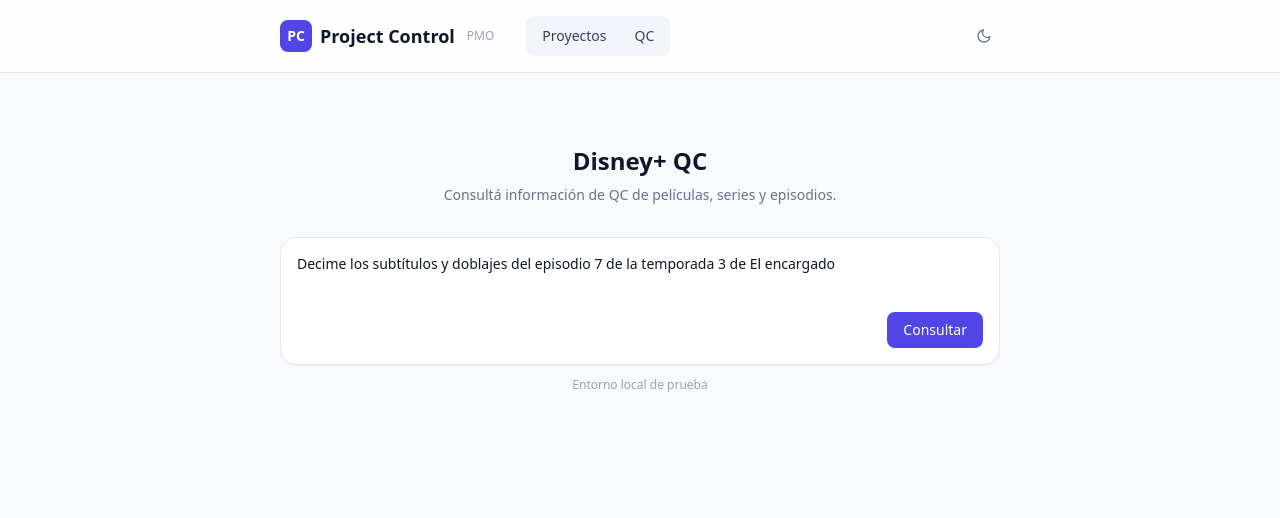
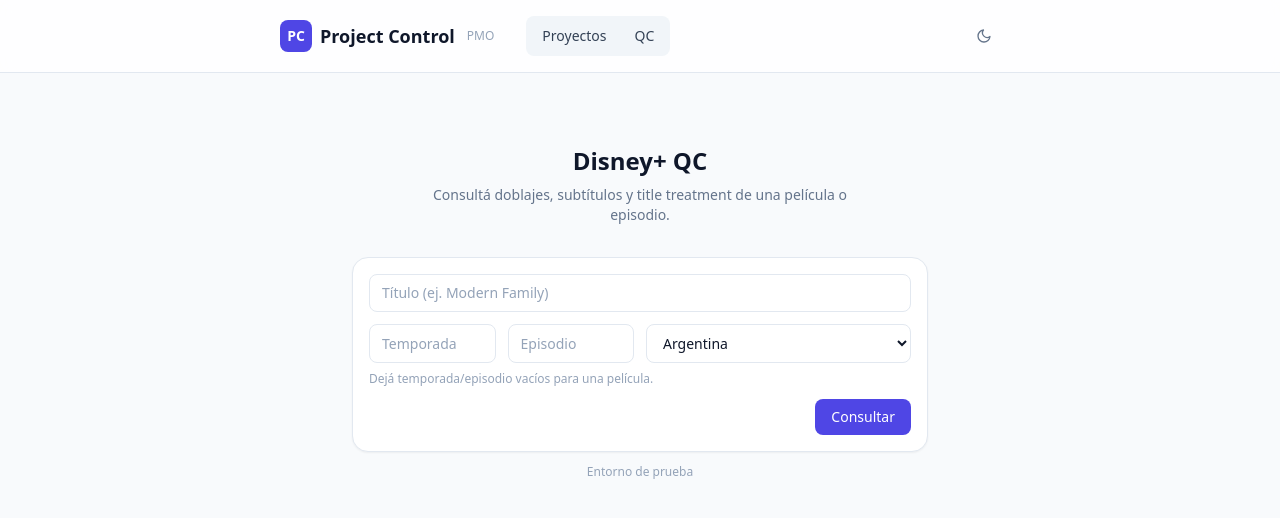
Before and after one commit to berinsteindiego-collab/proyectos, a Next.js app: page /qc in a window 1280 px wide. Shown: the top 518 px of the page. Built offline with nearby package versions, Linux system fonts and the light colour scheme.

Commit message:
Refactor QCPage to handle detailed QC results

```diff
--- a/src/app/qc/page.tsx
+++ b/src/app/qc/page.tsx
@@ -2,29 +2,102 @@
 
 import { useState } from "react";
 
+type QcTrack = {
+  name: string;
+  language: string;
+};
+
+type QcResult = {
+  title: string;
+  contentTitle: string;
+  market: string;
+  marketLabel: string;
+  isSeries: boolean;
+  season: number | null;
+  episode: number | null;
+  titleTreatment: {
+    available: boolean;
+    match?: boolean;
+    metadataTitle?: string;
+    logoText?: string;
+    error?: string;
+  };
+  tracks: {
+    audio: QcTrack[];
+    subtitles: QcTrack[];
+    cc: QcTrack[];
+    forced: QcTrack[];
+  };
+};
+
+const MARKETS = [
+  { value: "ARG", label: "Argentina" },
+  { value: "MX", label: "México (buscar en inglés)" },
+  { value: "BR", label: "Brasil" },
+];
+
+function TrackList({ label, tracks }: { label: string; tracks: QcTrack[] }) {
+  return (
+    <div>
+      <p className="text-xs font-semibold uppercase tracking-wide text-slate-500 dark:text-slate-400">
+        {label}
+      </p>
+
+      {tracks.length === 0 ? (
+        <p className="mt-1 text-sm text-slate-400">— Ninguno</p>
+      ) : (
+        <ul className="mt-1 space-y-1">
+          {tracks.map((track, index) => (
+            <li key={index} className="text-sm text-slate-700 dark:text-slate-300">
+              {track.name}
+              {track.language ? (
+                <span className="text-slate-400"> [{track.language}]</span>
+              ) : null}
+            </li>
+          ))}
+        </ul>
+      )}
+    </div>
+  );
+}
+
 export default function QCPage() {
+  const [title, setTitle] = useState("");
+  const [season, setSeason] = useState("");
+  const [episode, setEpisode] = useState("");
+  const [market, setMarket] = useState("ARG");
   const [loading, setLoading] = useState(false);
-  const [result, setResult] = useState<string | null>(null);
+  const [result, setResult] = useState<QcResult | null>(null);
   const [error, setError] = useState<string | null>(null);
 
-  async function runQC() {
+  async function runQC(e: React.FormEvent) {
+    e.preventDefault();
+
     setLoading(true);
     setResult(null);
     setError(null);
 
     try {
-      const response = await fetch("/api/qc", {
-        method: "POST",
-        headers: {
-          "Content-Type": "application/json",
-        },
-        body: JSON.stringify({
-          title: "El encargado",
-          season: 3,
-          episode: 7,
-          market: "ARG",
-        }),
-      });
+      const renderUrl = process.env.NEXT_PUBLIC_QC_RENDER_URL;
+
+      if (!renderUrl) {
+        throw new Error(
+          "Falta configurar NEXT_PUBLIC_QC_RENDER_URL en Netlify."
+        );
+      }
+
+      // Le pegamos directo a Render desde el navegador (CORS), sin
+      // pasar por una función de Netlify: un QC completo tarda
+      // 20-60s+ y las funciones síncronas de Netlify cortan a los
+      // 10s (26s en Pro), muy por debajo de eso.
+      const params = new URLSearchParams({ title, market });
+
+      if (season) params.set("season", season);
+      if (episode) params.set("episode", episode);
+
+      const response = await fetch(
+        `${renderUrl.replace(/\/$/, "")}/qc?${params.toString()}`
+      );
 
       const data = await response.json();
 
@@ -32,7 +105,7 @@ export default function QCPage() {
         throw new Error(data.error || "No se pudo ejecutar el QC.");
       }
 
-      setResult(data.output);
+      setResult(data);
     } catch (err) {
       setError(
         err instanceof Error ? err.message : "No se pudo ejecutar el QC."
@@ -50,48 +123,127 @@ export default function QCPage() {
         </h1>
 
         <p className="mx-auto mt-2 max-w-md text-sm text-slate-500 dark:text-slate-400">
-          Consultá información de QC de películas, series y episodios.
+          Consultá doblajes, subtítulos y title treatment de una película o
+          episodio.
         </p>
       </div>
 
-      <div className="mt-8 rounded-2xl border border-slate-200 bg-white p-4 shadow-sm dark:border-slate-700 dark:bg-slate-900">
-        <textarea
-          rows={2}
-          defaultValue="Decime los subtítulos y doblajes del episodio 7 de la temporada 3 de El encargado"
-          className="w-full resize-none bg-transparent text-sm text-slate-900 outline-none placeholder:text-slate-400 dark:text-slate-100"
-        />
+      <form
+        onSubmit={runQC}
+        className="mx-auto mt-8 max-w-xl rounded-2xl border border-slate-200 bg-white p-4 shadow-sm dark:border-slate-700 dark:bg-slate-900"
+      >
+        <div className="grid grid-cols-1 gap-3 sm:grid-cols-4">
+          <input
+            required
+            value={title}
+            onChange={(e) => setTitle(e.target.value)}
+            placeholder="Título (ej. Modern Family)"
+            className="sm:col-span-4 rounded-lg border border-slate-200 bg-transparent px-3 py-2 text-sm text-slate-900 outline-none placeholder:text-slate-400 dark:border-slate-700 dark:text-slate-100"
+          />
+
+          <input
+            value={season}
+            onChange={(e) => setSeason(e.target.value)}
+            placeholder="Temporada"
+            type="number"
+            min={1}
+            className="rounded-lg border border-slate-200 bg-transparent px-3 py-2 text-sm text-slate-900 outline-none placeholder:text-slate-400 dark:border-slate-700 dark:text-slate-100"
+          />
+
+          <input
+            value={episode}
+            onChange={(e) => setEpisode(e.target.value)}
+            placeholder="Episodio"
+            type="number"
+            min={1}
+            className="rounded-lg border border-slate-200 bg-transparent px-3 py-2 text-sm text-slate-900 outline-none placeholder:text-slate-400 dark:border-slate-700 dark:text-slate-100"
+          />
+
+          <select
+            value={market}
+            onChange={(e) => setMarket(e.target.value)}
+            className="sm:col-span-2 rounded-lg border border-slate-200 bg-transparent px-3 py-2 text-sm text-slate-900 outline-none dark:border-slate-700 dark:text-slate-100"
+          >
+            {MARKETS.map((m) => (
+              <option key={m.value} value={m.value}>
+                {m.label}
+              </option>
+            ))}
+          </select>
+        </div>
+
+        <p className="mt-2 text-xs text-slate-400">
+          Dejá temporada/episodio vacíos para una película.
+        </p>
 
         <div className="mt-3 flex justify-end">
           <button
-            onClick={runQC}
+            type="submit"
             disabled={loading}
             className="rounded-lg bg-indigo-600 px-4 py-2 text-sm font-medium text-white disabled:opacity-50"
           >
             {loading ? "Ejecutando QC..." : "Consultar"}
           </button>
         </div>
-      </div>
+      </form>
+
+      {loading && (
+        <p className="mt-4 text-center text-xs text-slate-400">
+          Puede tardar 30-60s (login, búsqueda y playback contra Disney+ real).
+        </p>
+      )}
 
       {error && (
-        <div className="mt-6 rounded-xl border border-red-200 bg-red-50 p-4 text-sm text-red-700">
+        <div className="mx-auto mt-6 max-w-xl rounded-xl border border-red-200 bg-red-50 p-4 text-sm text-red-700">
           {error}
         </div>
       )}
 
       {result && (
-        <div className="mt-6 rounded-2xl border border-slate-200 bg-white p-5 shadow-sm dark:border-slate-700 dark:bg-slate-900">
-          <h2 className="mb-4 text-sm font-semibold text-slate-900 dark:text-slate-100">
-            Resultado QC
-          </h2>
+        <div className="mx-auto mt-6 max-w-xl rounded-2xl border border-slate-200 bg-white p-5 shadow-sm dark:border-slate-700 dark:bg-slate-900">
+          <div className="mb-4">
+            <h2 className="text-sm font-semibold text-slate-900 dark:text-slate-100">
+              {result.title}
+              {result.isSeries
+                ? ` · T${result.season}:E${result.episode}`
+                : " · Película"}
+            </h2>
 
-          <pre className="whitespace-pre-wrap text-xs leading-6 text-slate-700 dark:text-slate-300">
-            {result}
-          </pre>
+            <p className="text-xs text-slate-500 dark:text-slate-400">
+              {result.contentTitle} · {result.marketLabel}
+            </p>
+          </div>
+
+          <div className="mb-4 rounded-lg border border-slate-100 bg-slate-50 p-3 text-xs dark:border-slate-800 dark:bg-slate-800/50">
+            {result.titleTreatment?.available ? (
+              <p
+                className={
+                  result.titleTreatment.match
+                    ? "text-emerald-600 dark:text-emerald-400"
+                    : "text-amber-600 dark:text-amber-400"
+                }
+              >
+                {result.titleTreatment.match ? "✓" : "⚠"} Title treatment:{" "}
+                {result.titleTreatment.logoText} vs. {result.titleTreatment.metadataTitle}
+              </p>
+            ) : (
+              <p className="text-slate-400">
+                Title treatment no disponible ({result.titleTreatment?.error})
+              </p>
+            )}
+          </div>
+
+          <div className="grid grid-cols-1 gap-4 sm:grid-cols-2">
+            <TrackList label="🔊 Audio / Doblajes" tracks={result.tracks.audio} />
+            <TrackList label="💬 Subtítulos" tracks={result.tracks.subtitles} />
+            <TrackList label="♿ Closed Captions" tracks={result.tracks.cc} />
+            <TrackList label="⚡ Forced Narratives" tracks={result.tracks.forced} />
+          </div>
         </div>
       )}
 
       <p className="mt-3 text-center text-xs text-slate-400">
-        Entorno local de prueba
+        Entorno de prueba
       </p>
     </div>
   );
```
